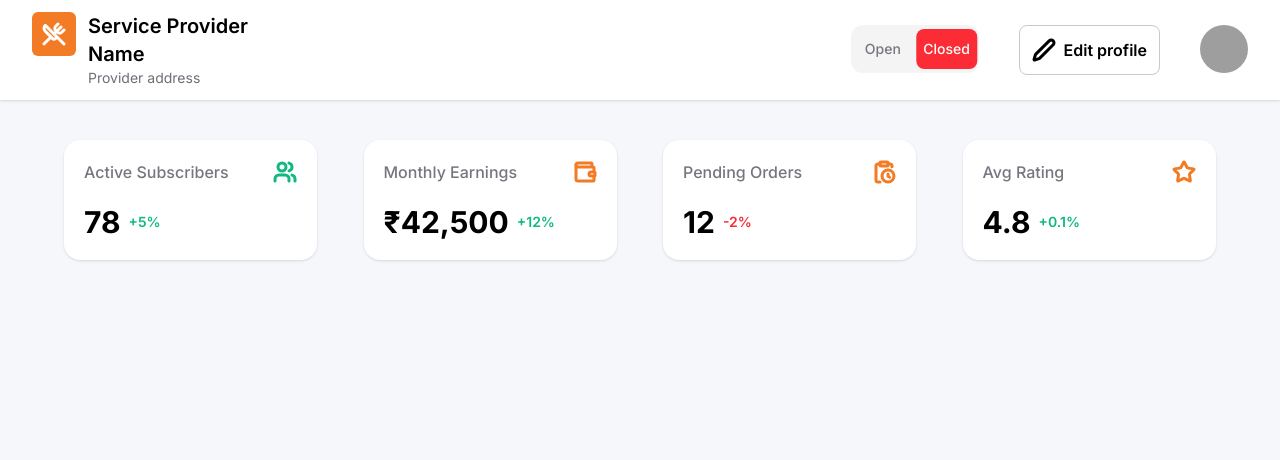
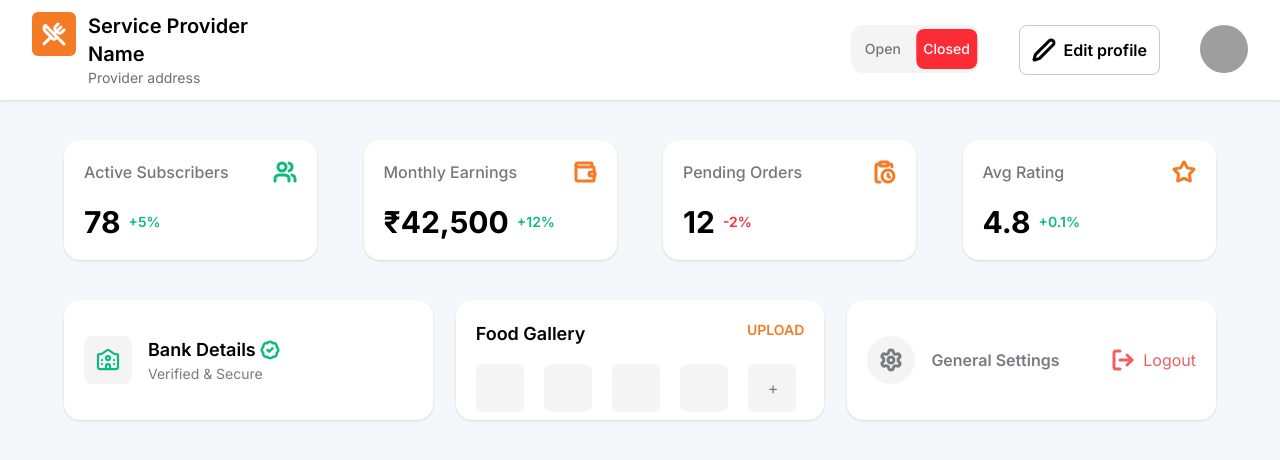
Before and after one commit to pratikparmar435/Tiffin-Service-App, a React (Vite) app in the folder frontend/: page / in a window 1280 px wide. Shown: the top 460 px of the page. Built offline with nearby package versions, Linux system fonts and the light colour scheme; grey boxes are pictures that could not be loaded.

Commit message:
Navbar, Header and Footer section created to service provider profile

```diff
--- a/frontend/src/service-provider-profile-page/ServiceProviderProfile.jsx
+++ b/frontend/src/service-provider-profile-page/ServiceProviderProfile.jsx
@@ -1,6 +1,7 @@
 import React from "react";
 import Navbar from "./navigation-section/Navbar";
 import Header from "./header-section/Header";
+import Footer from "./footer-section/Footer";
 
 const ServiceProviderProfile = () => {
   return (
@@ -8,6 +9,7 @@ const ServiceProviderProfile = () => {
       <Navbar />
       <div className="w-[90%] m-auto">
         <Header />
+        <Footer />
       </div>
     </div>
   );
--- /dev/null
+++ b/frontend/src/service-provider-profile-page/footer-section/Footer.jsx
@@ -0,0 +1,50 @@
+import { University, BadgeCheck, Settings, LogOut } from "lucide-react";
+const Footer = () => {
+  return (
+    <div className="mt-10 flex justify-between">
+      <div className="w-[32%] bg-white rounded-2xl h-30 shadow-sm flex gap-4 items-center px-5">
+        <div className="h-12 w-12 rounded-lg p-3 bg-[#f4f4f5]">
+          <University color="#10b981" strokeWidth={2.25} />
+        </div>
+        <div className="flex flex-col ">
+          <h5 className="flex gap-1 items-center font-semibold text-lg">
+            Bank Details
+            <BadgeCheck size={20} color="#10b981" strokeWidth={3} />
+          </h5>
+          <span className="text-sm text-[#7a7a82]">Verified & Secure</span>
+        </div>
+      </div>
+      <div className="w-[32%] bg-white rounded-2xl h-30 shadow-sm flex flex-col gap-4 items-center p-5">
+        <div className="flex justify-between w-full">
+          <h5 className="font-semibold text-lg">Food Gallery</h5>
+          <span className="text-sm font-semibold text-[#f47b25]">UPLOAD</span>
+        </div>
+        <div className="flex gap-5 w-full">
+          <div className="h-12 w-12 rounded-lg p-3 bg-[#f4f4f5]"></div>
+          <div className="h-12 w-12 rounded-lg p-3 bg-[#f4f4f5]"></div>
+          <div className="h-12 w-12 rounded-lg p-3 bg-[#f4f4f5]"></div>
+          <div className="h-12 w-12 rounded-lg p-3 bg-[#f4f4f5]"></div>
+          <div className="h-12 w-12 rounded-lg p-3 px-5 bg-[#f4f4f5] text-[#7a7a82]">
+            +
+          </div>
+        </div>
+      </div>
+      <div className="w-[32%] bg-white rounded-2xl h-30 shadow-sm flex justify-between items-center px-5">
+        <div className="flex items-center gap-4">
+          <div className="h-12 w-12 rounded-full p-3 bg-[#f4f4f5]">
+            <Settings color="#7a7a82" strokeWidth={3} />
+          </div>
+          <h5 className="text-[#7a7a82] font-semibold text-md">
+            General Settings
+          </h5>
+        </div>
+        <div className="flex gap-2">
+          <LogOut color="#f15f5f" strokeWidth={3} />
+          <span className="cursor-pointer text-[#f15f5f]">Logout</span>
+        </div>
+      </div>
+    </div>
+  );
+};
+
+export default Footer;
```
